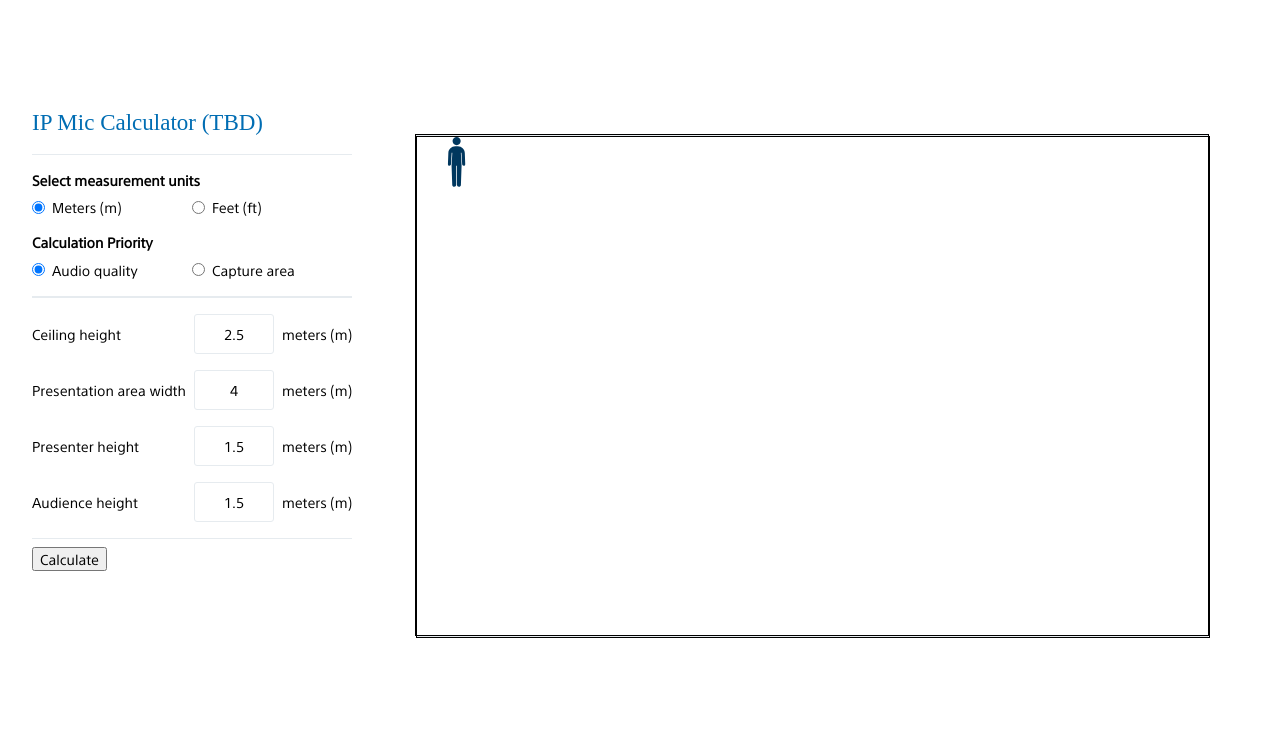
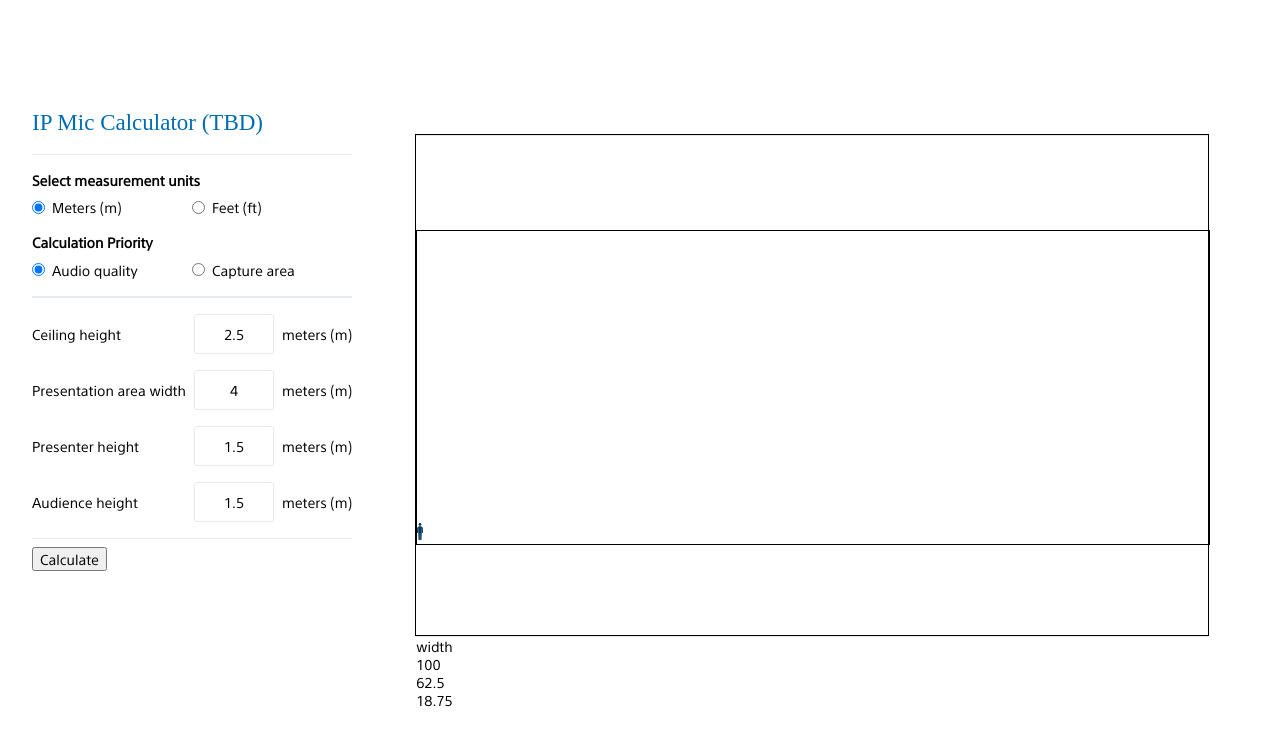
Before and after one commit to TE-9004062290/aerosmith-system-calculator, an Angular app: page / in a window 1280 px wide. Shown: the top 746 px of the page. Built offline with nearby package versions, Linux system fonts and the light colour scheme.

Commit message:
got the resizing graphical stage to work as expected.

```diff
--- a/src/app/components/calculation-inputs/calculation-inputs.component.html
+++ b/src/app/components/calculation-inputs/calculation-inputs.component.html
@@ -5,9 +5,9 @@
                 Ceiling height
             </label>
             <div class="inputs-value">
-                <input id="ceiling-height" class="inputs-input" [(ngModel)]="inputGroup.ceilingHeight" type="number" min="0"/>
+                <input id="ceiling-height" class="inputs-input" [(ngModel)]="calculatorService.inputs.ceilingHeight" type="number" min="0"/>
                 <span class="unit-label">
-                    {{ inputGroup.measurementUnit === 'm' ? 'meters (m)' : 'feet (ft)' }}
+                    {{ calculatorService.inputs.measurementUnit === 'm' ? 'meters (m)' : 'feet (ft)' }}
                 </span>
             </div>
         </div>
@@ -18,9 +18,9 @@
                 Presentation area width
             </label>
             <div class="inputs-value">
-                <input id="lecture-width" class="inputs-input" [(ngModel)]="inputGroup.lectureWidth" type="number" min="0"/>
+                <input id="lecture-width" class="inputs-input" [(ngModel)]="calculatorService.inputs.lectureWidth" type="number" min="0"/>
                 <span class="unit-label">
-                    {{ inputGroup.measurementUnit === 'm' ? 'meters (m)' : 'feet (ft)' }}
+                    {{ calculatorService.inputs.measurementUnit === 'm' ? 'meters (m)' : 'feet (ft)' }}
                 </span>
             </div>
         </div>
@@ -31,9 +31,9 @@
                 Presenter height
             </label>
             <div class="inputs-value">
-                <input id="presenter-height" class="inputs-input" [(ngModel)]="inputGroup.presenterHeight" type="number" min="0"/>
+                <input id="presenter-height" class="inputs-input" [(ngModel)]="calculatorService.inputs.presenterHeight" type="number" min="0"/>
                 <span class="unit-label">
-                    {{ inputGroup.measurementUnit === 'm' ? 'meters (m)' : 'feet (ft)' }}
+                    {{ calculatorService.inputs.measurementUnit === 'm' ? 'meters (m)' : 'feet (ft)' }}
                 </span>
             </div>
         </div>
@@ -44,9 +44,9 @@
                 Audience height
             </label>
             <div class="inputs-value">
-                <input id="audience-height" class="inputs-input" [(ngModel)]="inputGroup.audienceHeight" type="number" min="0"/>
+                <input id="audience-height" class="inputs-input" [(ngModel)]="calculatorService.inputs.audienceHeight" type="number" min="0"/>
                 <span class="unit-label">
-                    {{ inputGroup.measurementUnit === 'm' ? 'meters (m)' : 'feet (ft)' }}
+                    {{ calculatorService.inputs.measurementUnit === 'm' ? 'meters (m)' : 'feet (ft)' }}
                 </span>
             </div>
         </div>
--- a/src/app/components/calculation-inputs/calculation-inputs.component.ts
+++ b/src/app/components/calculation-inputs/calculation-inputs.component.ts
@@ -1,8 +1,10 @@
 import { Component, OnInit, Output, EventEmitter, Input } from '@angular/core';
 
+import { CalculatorService } from '@app/services/calculator.service';
 import { CalculationInputs } from '@app/models/calculation-inputs.model';
 import { CalculationOutputs } from '@app/models/calculation-outputs.model';
 import { MeasurementUnits } from '@app/models/enums/measurement-units.enum';
+import { BehaviorSubject } from 'rxjs';
 
 
 @Component({
@@ -12,10 +14,11 @@ import { MeasurementUnits } from '@app/models/enums/measurement-units.enum';
 })
 export class CalculationInputsComponent implements OnInit {
 
-  constructor() { }
+  constructor(public calculatorService: CalculatorService) { }
 
   public MeasurementUnitsEnum = MeasurementUnits;
 
+  private $inputs: BehaviorSubject<CalculationInputs>;
   private _inputGroup: CalculationInputs = null;
   get inputGroup() { return this._inputGroup || new CalculationInputs(); };
   @Input() set inputGroup(val: CalculationInputs) {
@@ -26,6 +29,10 @@ export class CalculationInputsComponent implements OnInit {
   @Output() onCalculate: EventEmitter<CalculationInputs> = new EventEmitter();
 
   ngOnInit() {
+    this.$inputs = this.calculatorService.$getInputs();
+    this.$inputs.subscribe(inputGroup => {
+      this._inputGroup = inputGroup;
+    });
   }
 
   /* This makes the potentially dangerous assumption that the previous unit has
--- a/src/app/components/graphical-stage/graphical-stage.component.html
+++ b/src/app/components/graphical-stage/graphical-stage.component.html
@@ -1,7 +1,22 @@
 <div class="graphical-stage-container">
     <div class="resizer-grid">
-        <div class="main" style='grid-column-start: col-main; grid-row-start: row-main; border: solid black 1px' >
-            <app-svg-standing-person width="10%" height="10%"></app-svg-standing-person>
+        <div class="main" style="border: solid black 1px"
+            [ngStyle]="{'width': stageWidth + '%', 'height': stageHeight + '%', 'top': top + '%'}" >
+            <app-svg-standing-person width="2%" height="2%" style="position: absolute; bottom: 0;"></app-svg-standing-person>
         </div>
     </div>
 </div>
+<div>
+    <div>
+        {{ majorAxis }}
+    </div>
+    <div>
+        {{ stageWidth }}
+    </div>
+    <div>
+        {{ stageHeight }}
+    </div>
+    <div>
+        {{ top }}
+    </div>
+</div>
--- a/src/app/components/graphical-stage/graphical-stage.component.ts
+++ b/src/app/components/graphical-stage/graphical-stage.component.ts
@@ -1,4 +1,6 @@
-import { Component, OnInit } from '@angular/core';
+import { Component, OnInit, Input } from '@angular/core';
+import { CalculatorService } from '@app/services/calculator.service';
+
 
 @Component({
   selector: 'app-graphical-stage',
@@ -7,9 +9,41 @@ import { Component, OnInit } from '@angular/core';
 })
 export class GraphicalStageComponent implements OnInit {
 
-  constructor() { }
+  constructor(public calculatorService: CalculatorService) { }
 
   ngOnInit() {
   }
 
+  get majorAxis() {
+    return this.calculatorService.inputs["lectureWidth"] > this.calculatorService.inputs["ceilingHeight"] ? "width" : "height";
+  }
+
+  get ratio() {
+    return this.calculatorService.inputs["lectureWidth"] / this.calculatorService.inputs["ceilingHeight"];
+  }
+
+  get stageWidth() {
+    switch (this.majorAxis) {
+      case "width":
+        return 100;
+      case "height":
+        return this.calculatorService.inputs["lectureWidth"] / this.calculatorService.inputs["ceilingHeight"] * 100;
+    }
+  }
+
+  get stageHeight() {
+    switch (this.majorAxis) {
+      case "width":
+        return this.calculatorService.inputs["ceilingHeight"] / this.calculatorService.inputs["lectureWidth"] * 100;
+      case "height":
+        return 100;
+    }
+  }
+
+  get top() {
+    if (this.majorAxis === "width") {
+      return (100 - this.stageHeight) / 2;
+    }
+    return 0;
+  }
 }
--- a/src/app/main/calculation-theatre/calculation-theatre.component.ts
+++ b/src/app/main/calculation-theatre/calculation-theatre.component.ts
@@ -1,4 +1,5 @@
 import { Component, OnInit } from '@angular/core';
+import { CalculatorService } from '@app/services/calculator.service';
 
 import {
   trigger,
@@ -42,7 +43,7 @@ export class CalculationTheatreComponent implements OnInit {
 
   public showOutputs = false;
 
-  constructor() { }
+  constructor(public calculatorService: CalculatorService) { }
 
   ngOnInit() {
   }
--- /dev/null
+++ b/src/app/services/calculator.service.ts
@@ -0,0 +1,44 @@
+import { Injectable } from '@angular/core';
+import { Observable } from 'rxjs';
+import { BehaviorSubject } from 'rxjs'
+
+import { CalculationInputs } from '@app/models/calculation-inputs.model';
+import { CalculationOutputs } from '@app/models/calculation-outputs.model';
+import { MeasurementUnits } from '@app/models/enums/measurement-units.enum';
+
+@Injectable({
+  providedIn: 'root'
+})
+export class CalculatorService {
+
+
+  private $inputs: BehaviorSubject<CalculationInputs>;
+  private $outputs: BehaviorSubject<CalculationOutputs>;
+
+  public inputs: CalculationInputs;
+  public outputs: CalculationOutputs;
+  constructor() {
+    this.$inputs = new BehaviorSubject(new CalculationInputs());
+    this.$outputs = new BehaviorSubject(new CalculationOutputs());
+    this.inputs = new CalculationInputs();
+    this.outputs = new CalculationOutputs;
+  }
+
+  $getInputs(): BehaviorSubject<CalculationInputs> {
+    return this.$inputs;
+  }
+
+  $getOutputs(): Observable<CalculationOutputs> {
+    return this.$outputs;
+  }
+
+  updateInputs(inputModel: CalculationInputs): void {
+    this.$inputs.next(inputModel);
+    // do output calcs
+    // const newOutput = null;
+    // this.$outputs.next(newOutput);
+  }
+
+
+
+}
```
Also changed, not shown: src/app/components/graphical-stage/graphical-stage.component.scss (+0 -10 lines), 1 other file (tests, documents, lock files or other folders).
